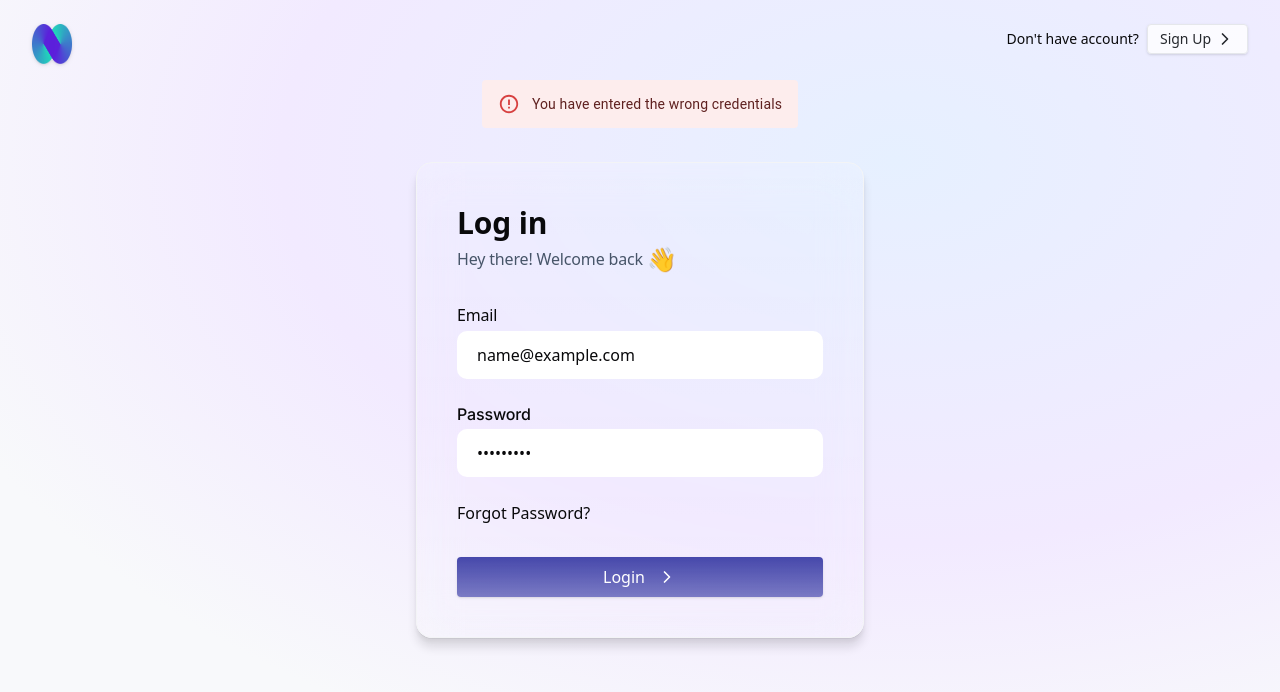
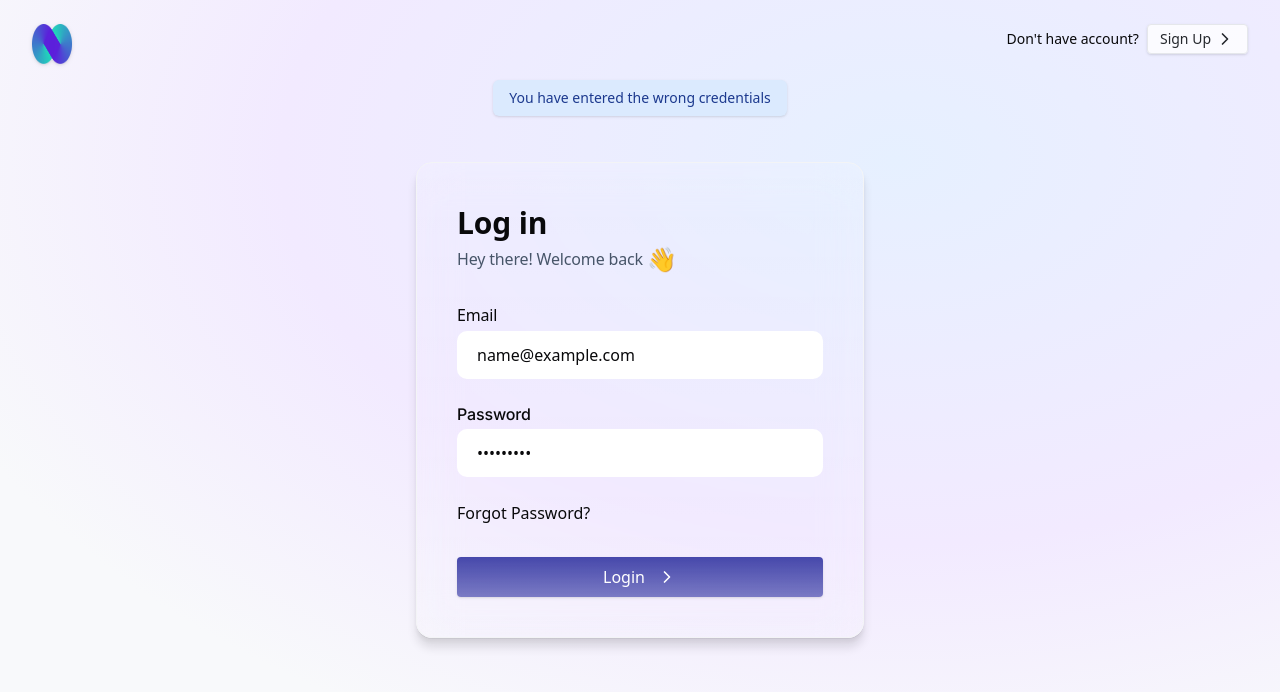
Before and after one commit to ragOP/CosmoLex-Mva, a React (Vite) app: page /login in a window 1280 px wide. Both pictures are taken after typing "name@example.com", "Sample123" into the empty fields and a click on the button "Login". Shown: the top 692 px of the page. Built offline with nearby package versions, Linux system fonts and the light colour scheme.

Commit message:
fix: update API endpoint for formData and adjust Alert component colors; refactor LoginPage to use custom Alert component for success messages

```diff
--- a/src/api/endpoint/index.js
+++ b/src/api/endpoint/index.js
@@ -7,7 +7,7 @@ export const BACKEND_URL = isDev()
   : "https://maplelawpro.com/newapp/public/api";
 
 export const endpoints = {
-  formData: "/form-data",
+  formData: "form-data",
   firmRegister: "firm/register",
   resendVerification: "firm/resend-link",
   forgotPassword: "forgot-password",
--- a/src/components/ui/alert.jsx
+++ b/src/components/ui/alert.jsx
@@ -6,13 +6,13 @@ function Alert({ className, children, color = "info", ...props }) {
   const colorMap = {
     warning: "bg-[#F59E0B] text-white",
     error: "bg-[#EF4444] text-white",
-    info: "bg-primary-100 text-primary-900",
-    success: "bg-success-100 text-success-900",
+    info: "bg-blue-100 text-blue-900",
+    success: "bg-green-100 text-green-900",
   };
   return (
     <div
       className={cn(
-        "w-full px-4 py-2 rounded text-center text-sm font-medium shadow flex items-center justify-center gap-2",
+        "w-full px-4 py-2 text-center text-sm font-medium shadow flex items-center justify-center gap-2",
         colorMap[color],
         className
       )}
--- a/src/pages/LoginPage.jsx
+++ b/src/pages/LoginPage.jsx
@@ -2,7 +2,7 @@ import React, { useState } from "react";
 import { Link, useNavigate } from "react-router-dom";
 import { ChevronRight } from "lucide-react";
 import CustomButton from "@/components/CustomButton";
-import { Alert } from "@mui/material";
+import { Alert } from "@/components/ui/alert";
 import { isMobile } from "@/utils/isMobile";
 
 const LoginPage = () => {
@@ -71,7 +71,7 @@ const LoginPage = () => {
               <Alert severity="error" className="w-fit rounded-xl md:rounded-sm">{error}</Alert>
             )}
             {info && (
-              <Alert color="warning" className="w-fit rounded-xl md:rounded-sm px-8">{info}</Alert>
+              <Alert color="success" className="w-fit rounded-xl md:rounded-sm px-8">{info}</Alert>
             )}
           </div>
         </div>
--- a/src/pages/signup/helper/getFormData.js
+++ b/src/pages/signup/helper/getFormData.js
@@ -4,7 +4,7 @@ import { apiService } from "@/api/api_services";
 const getFormData = async () => {
   try {
     const result = await apiService({
-      endpoint: endpoints.formData.replace('/', ''), // Remove leading slash as apiService adds it
+      endpoint: endpoints.formData,
       method: 'GET'
     });
 
```
